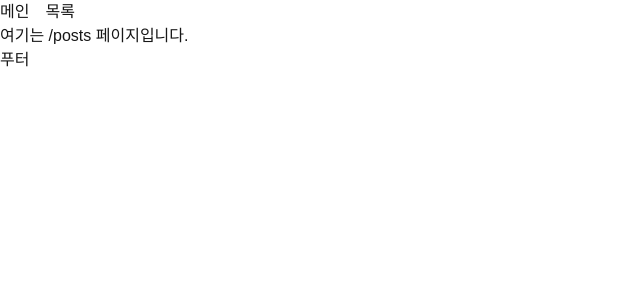
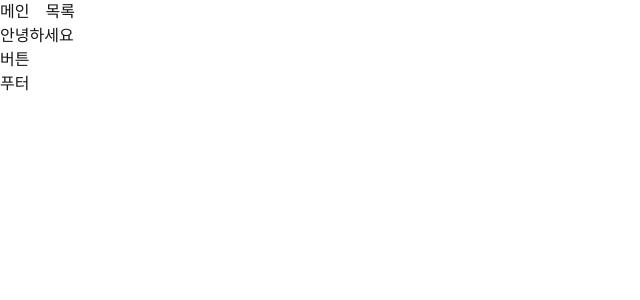
Before and after one commit to alison0525/nextjs-1, a Next.js app: page /list in a window 1280 px wide. Shown: the top 300 px of the page, without its empty margins (0-640 px from the left). Built offline with nearby package versions, Linux system fonts and the light colour scheme.

Commit message:
step8 - use client

```diff
--- a/src/app/layout.tsx
+++ b/src/app/layout.tsx
@@ -14,8 +14,8 @@ const geistMono = Geist_Mono({
 });
 
 export const metadata: Metadata = {
-  title: "Create Next App",
-  description: "Generated by create next app",
+  title: "MySite",
+  description: "My Rest API Site",
 };
 
 export default function RootLayout({
--- a/src/app/list/page.tsx
+++ b/src/app/list/page.tsx
@@ -1,3 +1,11 @@
+"use client"
 export default function Home() {
-    return <div>여기는 /posts 페이지입니다.</div>
+    return (
+        <>
+            <div>안녕하세요</div>
+            <button onClick={() => {
+                alert("hihi");
+            }}>버튼</button>
+        </>
+    );
 }
--- a/src/app/page.tsx
+++ b/src/app/page.tsx
@@ -1,3 +1,4 @@
+"use client"
 import Image from "next/image";
 
 export default function Home() {
```
